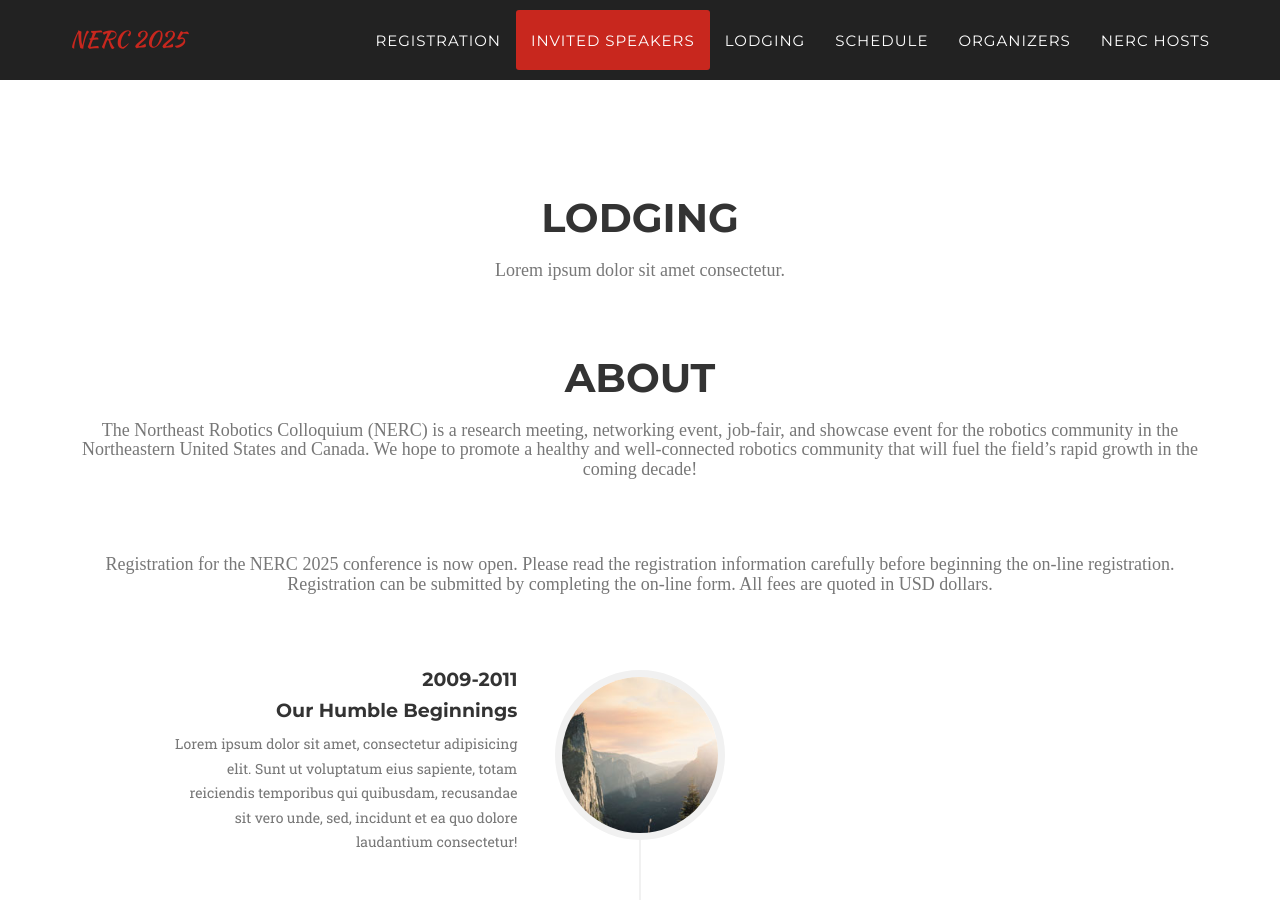
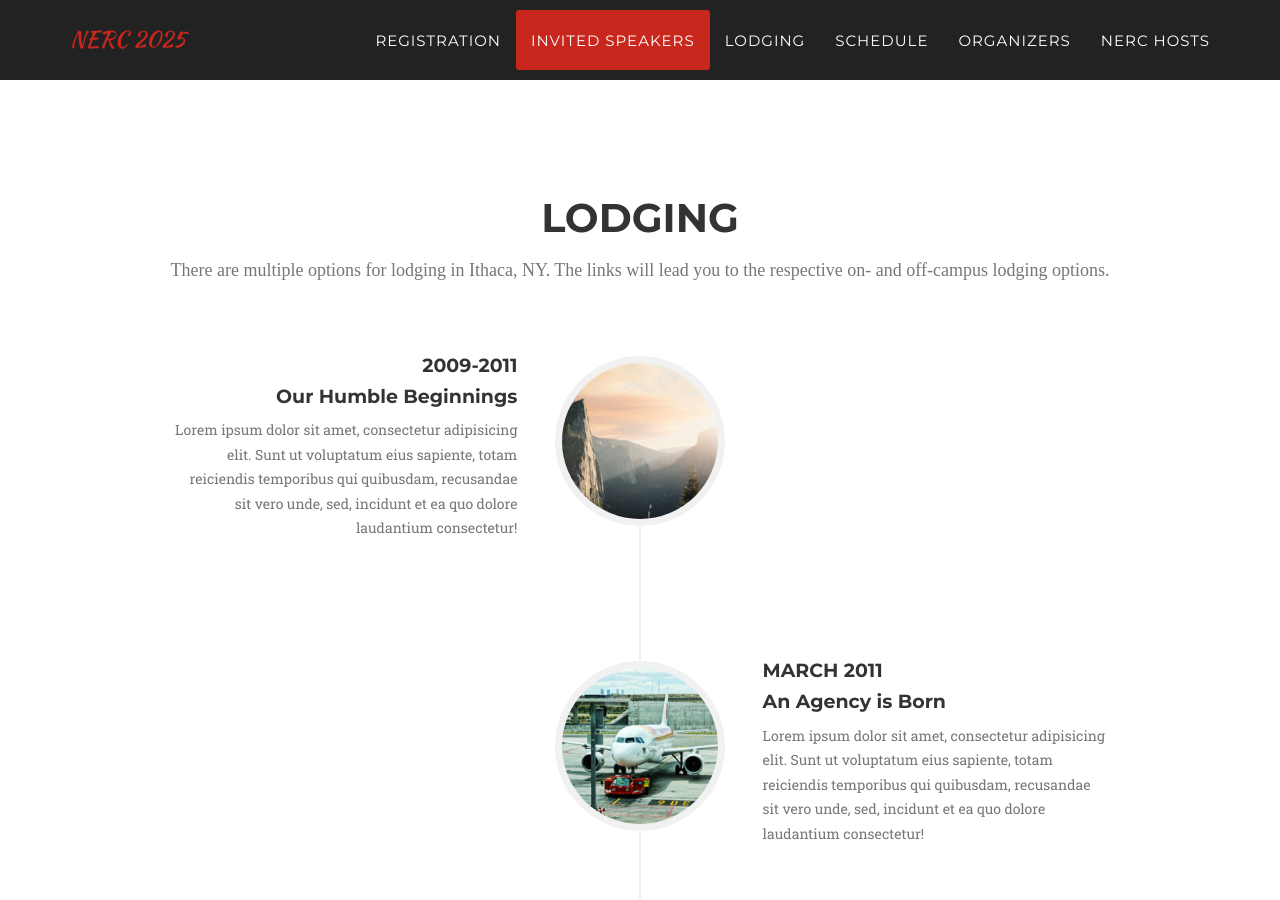
Before and after one commit to Cornell-Tech-AIRLab/cornell2025.nerc.io, a Jekyll site: the page built from index.html, in a window 1280 px wide and 900 px high, scrolled down 2424 px. Built offline with Jekyll 4.4.1, drawn with Linux system fonts in a browser that asks for light colours; some web fonts are replaced.

Commit message:
testing lodging text

```diff
--- a/_includes/lodging.html
+++ b/_includes/lodging.html
@@ -4,14 +4,7 @@
             <div class="row">
                 <div class="col-lg-12 text-center">
                     <h2 class="section-heading">Lodging</h2>
-                    <h3 class="section-subheading text-muted">Lorem ipsum dolor sit amet consectetur.</h3>
-                </div>
-            </div>
-            <div class="row">
-                <div class="col-lg-12 text-center">
-                  <h2 class="section-heading">ABOUT</h2>
-                  <h3 class="section-subheading text-muted">The Northeast Robotics Colloquium (NERC) is a research meeting, networking event, job-fair, and showcase event for the robotics community in the Northeastern United States and Canada. We hope to promote a healthy and well-connected robotics community that will fuel the field’s rapid growth in the coming decade!</h3>
-                  <h3 class="section-subheading text-muted">Registration for the NERC 2025 conference is now open. Please read the registration information carefully before beginning the on-line registration. Registration can be submitted by completing the on-line form. All fees are quoted in USD dollars.</h3>
+                    <h3 class="section-subheading text-muted">There are multiple options for lodging in Ithaca, NY. The links will lead you to the respective on- and off-campus lodging options.</h3>
                 </div>
             </div>
             <div class="row">
```
